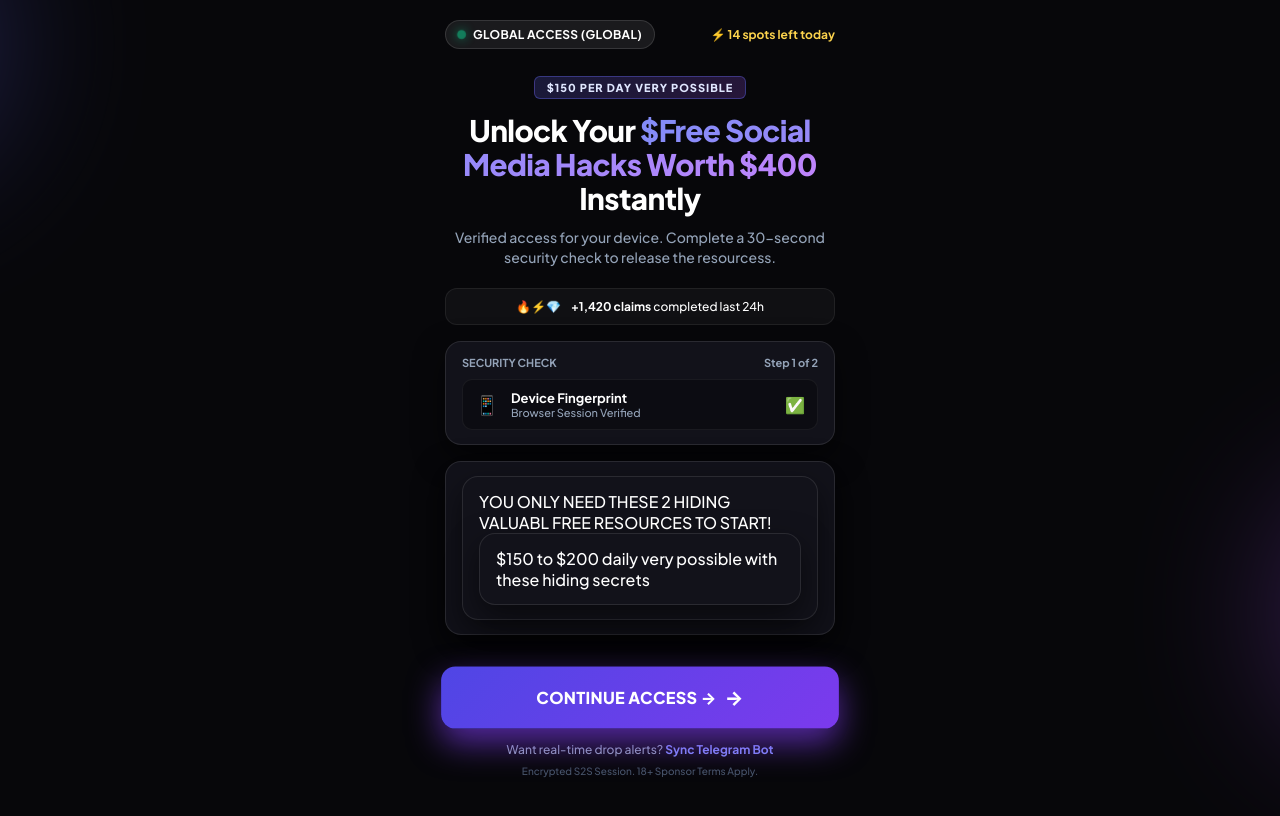
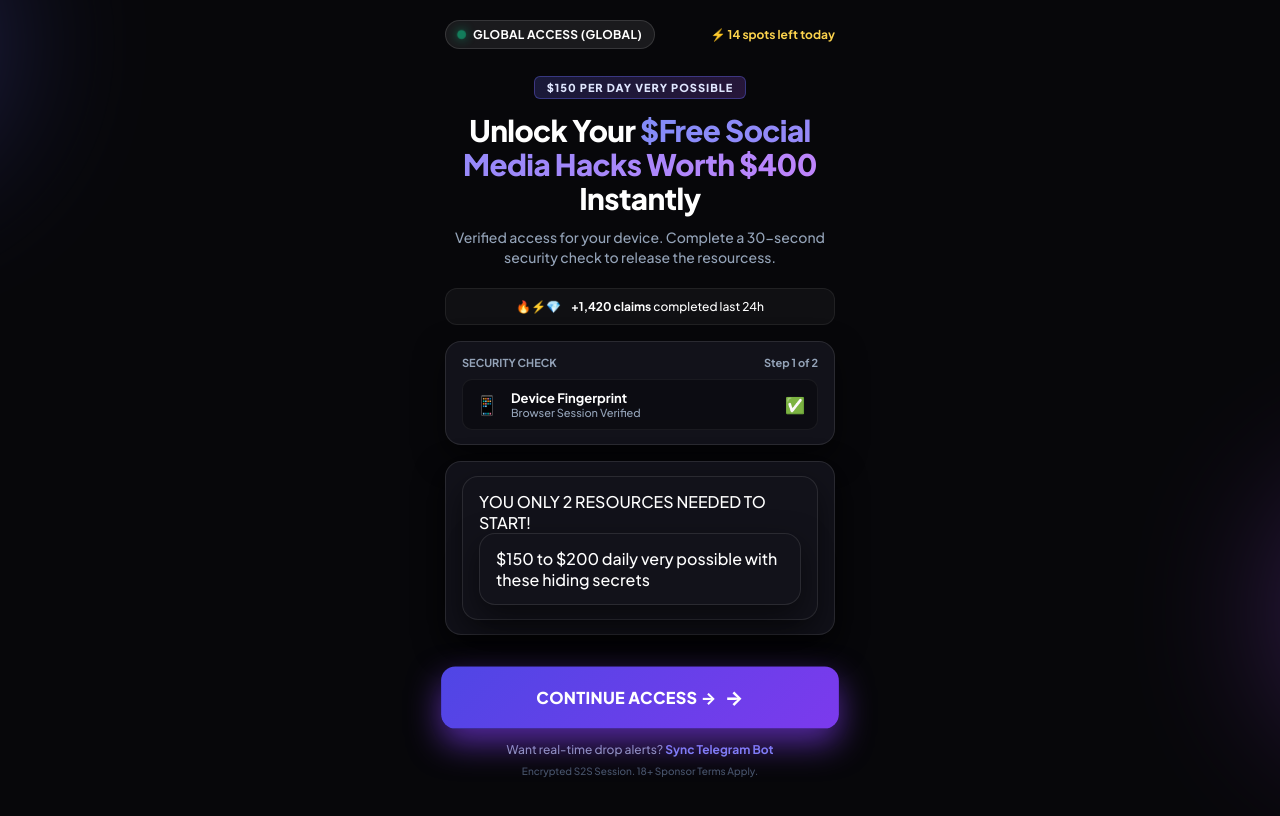
Before and after one commit to toolerkitdigest/toolerkit-cpav1, a plain HTML site: page index.html in a window 1280 px wide. Drawn offline with Linux system fonts and the light colour scheme; no server answers.

Commit message:
Update index.html

```diff
--- a/index.html
+++ b/index.html
@@ -60,7 +60,7 @@
 
     <section class="cta-card">
       <div class="cta-text">
-        <span>YOU ONLY NEED THESE 2 HIDING VALUABL FREE RESOURCES TO START!</span>
+        <span>YOU ONLY 2 RESOURCES NEEDED TO START!</span>
         <div class="sub-title">
           <span>$150 to $200 daily very possible with these hiding secrets</span>
 
```
